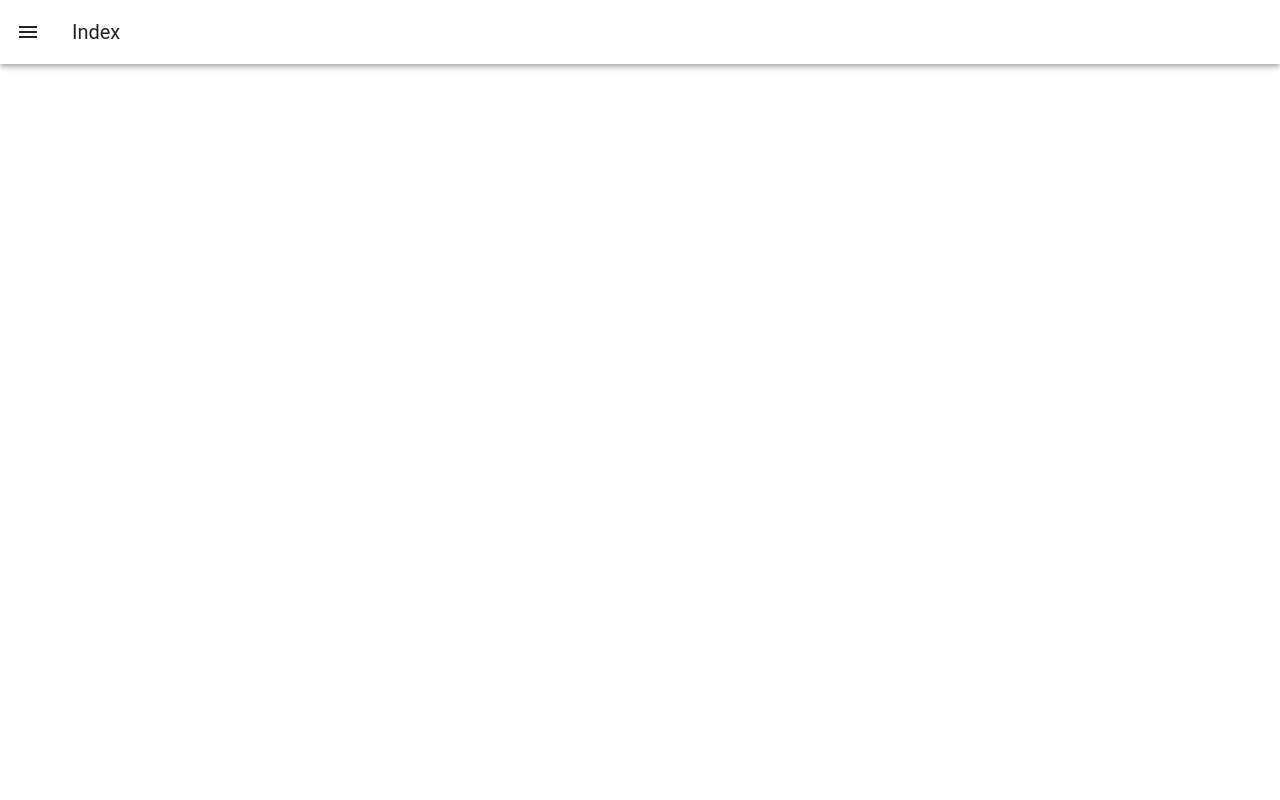
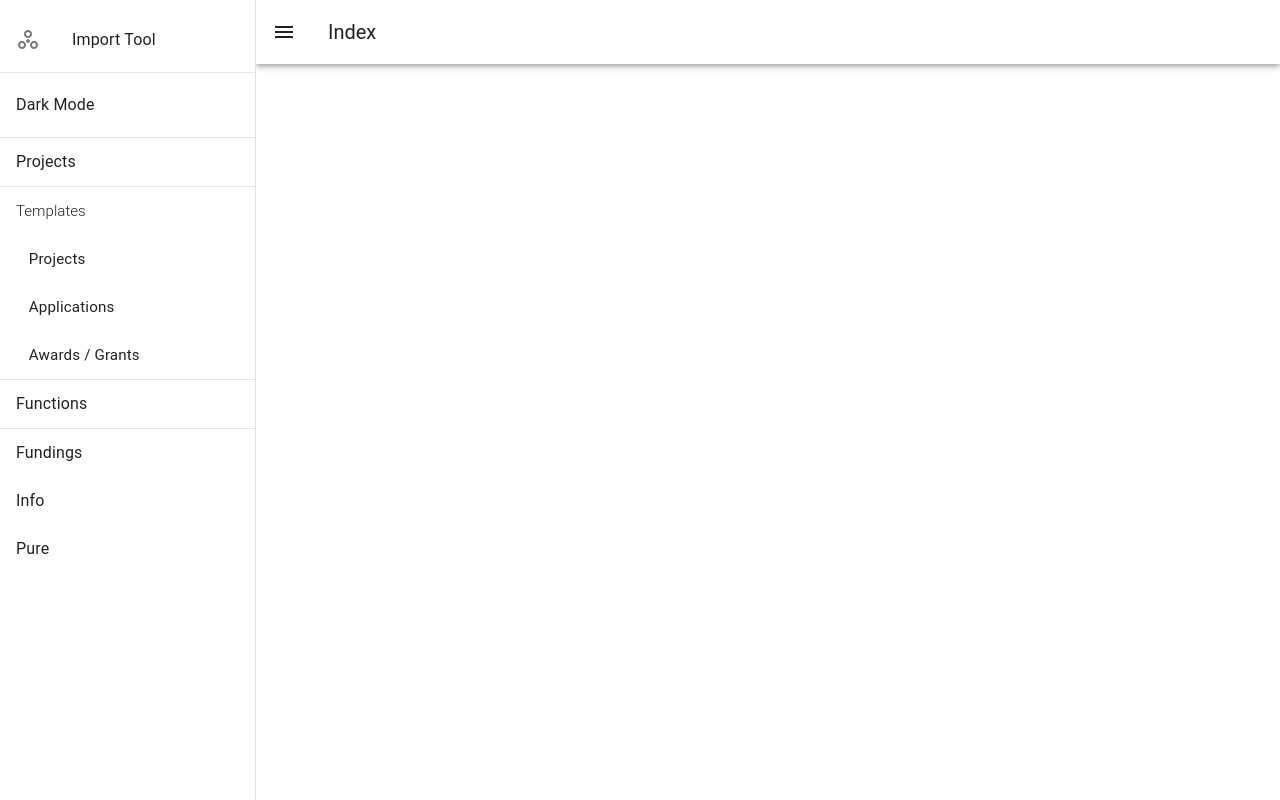
Before and after one commit to RIS-Synergy/Import-Tool, a Nuxt app in the folder frontend/: page / in a window 1280 px wide. Built offline with nearby package versions, Linux system fonts and the light colour scheme.

Commit message:
Edit navigation menu: 3 Template types links

```diff
--- a/frontend/components/NavMenu.vue
+++ b/frontend/components/NavMenu.vue
@@ -1,4 +1,5 @@
 <template>
+  <v-list>
     <!-- subtitle="hello world" -->
     <v-list-item
       class="my-2"
@@ -12,27 +13,67 @@
       v-model="theme.global.current.dark"
       title="Dark Mode"
       @prepend-icon="prepare_icon()"
-    @click="toggleTheme" />
+      @click="toggleTheme"
+    />
     <v-divider></v-divider>
     <v-list-item to="/projects" title="Projects" />
-  <v-list-item :to="`/templates`" link title="Templates" />
+    <v-divider></v-divider>
+    <v-list-item type="subheader" class="subheader"> Templates </v-list-item>
+    <v-list-item
+      class="smaller"
+      :to="`/template/project`"
+      link
+      title="Projects"
+    />
+    <v-list-item
+      class="smaller"
+      :to="`/template/application`"
+      link
+      title="Applications"
+    />
+    <v-list-item
+      class="smaller"
+      :to="`/template/award`"
+      link
+      title="Awards / Grants"
+    />
+    <v-divider></v-divider>
     <v-list-item :to="`/functions`" link title="Functions" />
     <v-divider></v-divider>
     <v-list-item :to="`/fundings`" link title="Fundings" />
     <v-list-item :to="`/info`" link title="Info" />
     <v-list-item :to="`/pure`" link title="Pure" />
+  </v-list>
 </template>
 
 <script setup>
-import { useTheme } from 'vuetify'
+import { useTheme } from "vuetify";
 
-const theme = useTheme()
+const theme = useTheme();
 
-function toggleTheme () {
-  theme.global.name.value = theme.global.current.value.dark ? 'light' : 'dark'
+function toggleTheme() {
+  theme.global.name.value = theme.global.current.value.dark ? "light" : "dark";
 }
 
 function prepend_icon() {
-  return theme.global.current.value.dark ? 'mdi-white-balance-sunny' : 'mdi-moon-waning-crescent'
+  return theme.global.current.value.dark
+    ? "mdi-white-balance-sunny"
+    : "mdi-moon-waning-crescent";
 }
 </script>
+
+<style scoped>
+.subheader {
+  font-size-adjust: 0.5;
+  font-weight: 300;
+  padding: 4px 0;
+}
+
+.smaller {
+  font-size-adjust: 0.5;
+  margin-left: 0.8em;
+}
+/* .v-list-item-title {
+   font-size: 4px;
+   } */
+</style>
--- a/frontend/layouts/default.vue
+++ b/frontend/layouts/default.vue
@@ -26,7 +26,7 @@
 </template>
 
 <script setup>
-const drawer = ref(false);
+const drawer = ref(true);
 
 const route = useRoute();
 const store = useProjectStore();
```
Lines whose indentation alone changed are shown as unchanged.
